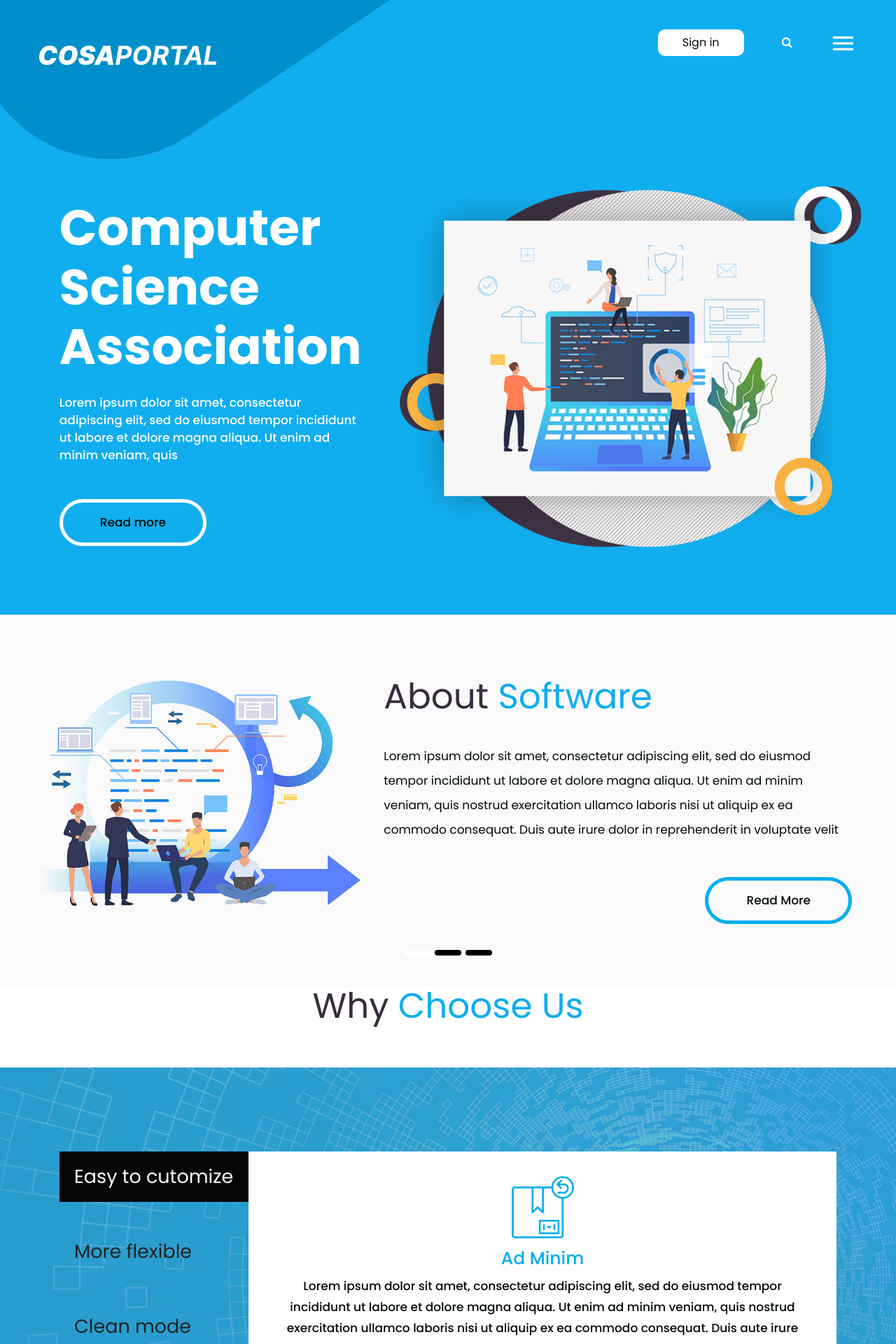
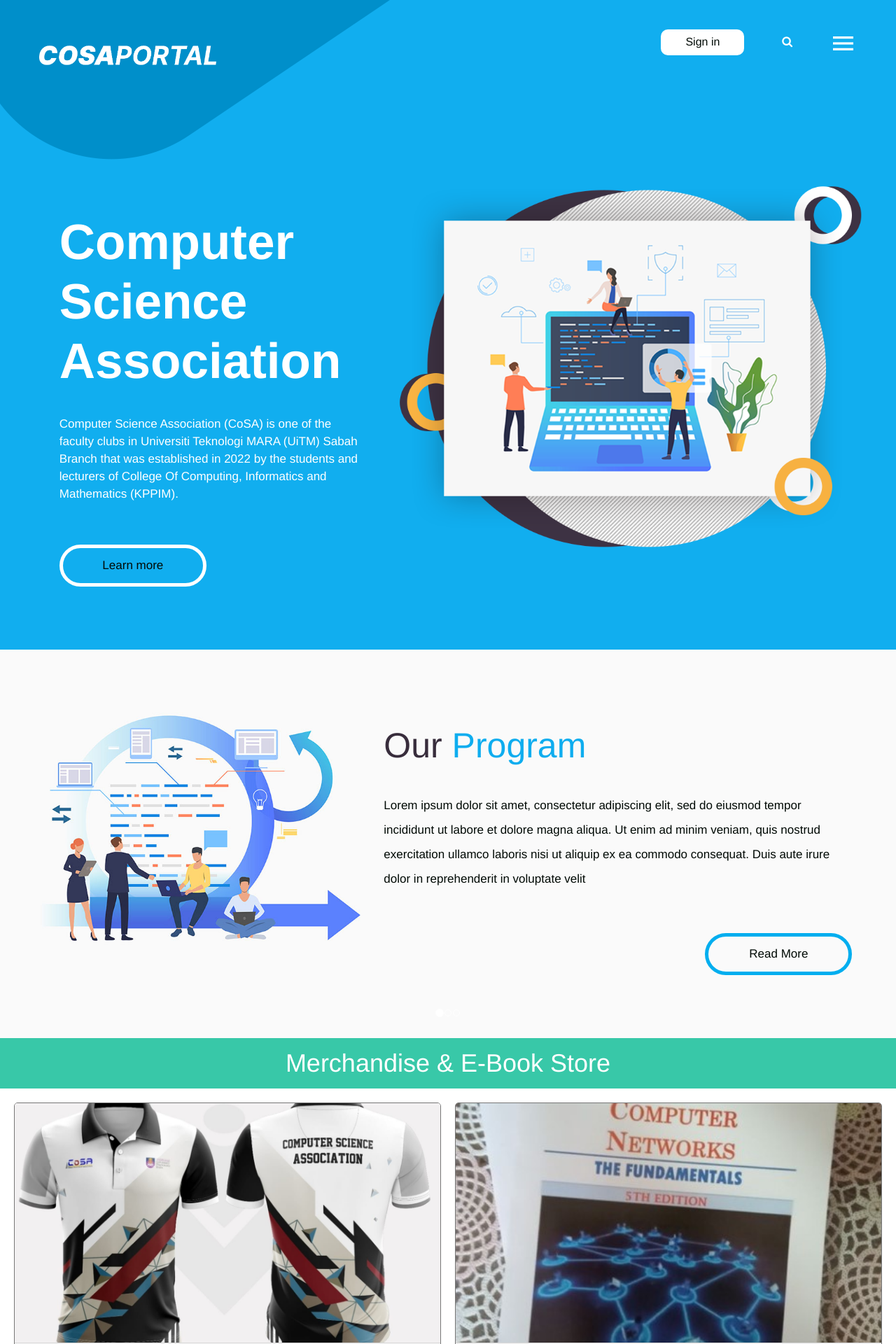
Before and after one commit to Gishi2/CoSAPortal, a PHP site: page / in a window 1280 px wide. Shown: the top 1920 px of the page at 70% size. Run offline with PHP 8.4, Linux system fonts and the light colour scheme; some libraries are stand-ins or nearby versions.

Commit message:
Main Page Update

```diff
--- a/css/style.css
+++ b/css/style.css
@@ -58,6 +58,69 @@ a {
      -ms-transition: all .3s ease-in-out;
      -o-transition: all .3s ease-in-out;
      transition: all .3s ease-in-out;
+}
+
+.split-content {
+     width: 100vw;
+}
+
+.split-container {
+     background-color: #38c8a8;
+}
+
+.split-text {
+     text-align: center;
+}
+
+.split-text h1 {
+     color: white;
+     padding: 16px;
+     margin: 0;
+}
+
+.card {
+     --padding: 1rem;
+     background: white;
+     border: 1px solid #777;
+     border-radius: .5rem;
+     overflow: hidden;
+}
+
+.card:hover {
+     cursor: pointer;
+}
+
+.card:hover > .card-image img {
+     transform: scale(1.025);
+}
+
+.card-grid {
+     display: grid;
+     grid-template-columns: repeat(auto-fit, minmax(300px, 1fr));
+     gap: 2rem;
+     align-items: flex-start;
+     margin: 2rem;
+}
+
+.card-image {
+     padding: 0;
+     overflow: hidden;
+}
+
+.card-image img {
+     display: block;
+     width: 100%;
+     aspect-ratio: 16 / 9;
+     object-fit: cover;
+     object-position: center;
+     transition: 200ms transform ease-in-out;
+}
+
+.card-footer {
+     margin: 0;
+     padding: var(--padding);
+     padding: 1rem;
+     text-align: center;
 }
 
 h1,
--- a/index.html
+++ b/index.html
@@ -25,9 +25,8 @@
       <!-- Tweaks for older IEs-->
       <link rel="stylesheet" href="https://netdna.bootstrapcdn.com/font-awesome/4.0.3/css/font-awesome.css">
       <link rel="stylesheet" href="https://cdnjs.cloudflare.com/ajax/libs/fancybox/2.1.5/jquery.fancybox.min.css" media="screen">
-      <!--[if lt IE 9]>
-      <script src="https://oss.maxcdn.com/html5shiv/3.7.3/html5shiv.min.js"></script>
-      <script src="https://oss.maxcdn.com/respond/1.4.2/respond.min.js"></script><![endif]-->
+      <!-- Bootstrap css -->
+      <link rel="stylesheet" href="https://maxcdn.bootstrapcdn.com/bootstrap/3.4.1/css/bootstrap.min.css">
    </head>
    <!-- body -->
    <body class="main-layout">
@@ -46,9 +45,10 @@
             </div>
             <ul class="list-unstyled components">
                <li class="active"> <a href="#">Home</a> </li>
-               <li><a href="#about">About </a> </li>
-               <li><a href="#work">Work</a> </li>
-               <li><a href="#contact">Contact </a> </li>
+               <li><a href="">About</a> </li>
+               <li><a href="">Programs</a> </li>
+               <li><a href="">Merchandise</a> </li>
+               <li><a href="">E-Book</a> </li>
             </ul>
          </nav>
       </div>
@@ -71,7 +71,6 @@
                      <div class="col-xl-9 col-lg-9 col-md-9 col-sm-9">
                         <ul class="btn">
                            <li class="down_btn"><a href="signup.html">Sign in</a></li>
-                           <!-- <li><a href="#">Sign Up</a></li> -->
                            <li><a href="#"><i class="fa fa-search" aria-hidden="true"></i></a></li>
                            <li><button type="button" id="sidebarCollapse">
                               <img src="images/menu_icon.png" alt="#" />
@@ -91,8 +90,8 @@
                <div class="col-xl-5 col-lg-5 col-md-5 col-sm-12">
                   <div class="text-bg">
                      <h1>Computer<br> Science <br>Association</h1>
-                     <p>Lorem ipsum dolor sit amet, consectetur adipiscing elit, sed do eiusmod tempor incididunt ut labore et dolore magna aliqua. Ut enim ad minim veniam, quis </p>
-                     <a class="read_more" href="#">Read more</a>
+                     <p>Computer Science Association (CoSA) is one of the faculty clubs in Universiti Teknologi MARA (UiTM) Sabah Branch that was established in 2022 by the students and lecturers of College Of Computing, Informatics and Mathematics (KPPIM).</p>
+                     <a class="read_more" href="#">Learn more</a>
                   </div>
                </div>
                <div class="col-xl-7 col-lg-7 col-md-7 col-sm-12">
@@ -121,7 +120,7 @@
                         </div>
                         <div class="col-md-7">
                            <div class="titlepage">
-                              <h2>About <span class="blu">Software</span></h2>
+                              <h2>Our <span class="blu">Program</span></h2>
                               <p>Lorem ipsum dolor sit amet, consectetur adipiscing elit, sed do eiusmod tempor incididunt ut labore et dolore magna aliqua. Ut enim ad minim veniam, quis nostrud exercitation ullamco laboris nisi ut aliquip ex ea commodo consequat. Duis aute irure dolor in reprehenderit in voluptate velit </p>
                               <a class="read_more">Read More</a>
                            </div>
@@ -139,7 +138,7 @@
                         </div>
                         <div class="col-md-7">
                            <div class="titlepage">
-                              <h2>About <span class="blu">Software</span></h2>
+                              <h2>Our <span class="blu">Program</span></h2>
                               <p>Lorem ipsum dolor sit amet, consectetur adipiscing elit, sed do eiusmod tempor incididunt ut labore et dolore magna aliqua. Ut enim ad minim veniam, quis nostrud exercitation ullamco laboris nisi ut aliquip ex ea commodo consequat. Duis aute irure dolor in reprehenderit in voluptate velit </p>
                               <a class="read_more">Read More</a>
                            </div>
@@ -157,7 +156,7 @@
                         </div>
                         <div class="col-md-7">
                            <div class="titlepage">
-                              <h2>About <span class="blu">Software</span></h2>
+                              <h2>Our <span class="blu">Program</span></h2>
                               <p>Lorem ipsum dolor sit amet, consectetur adipiscing elit, sed do eiusmod tempor incididunt ut labore et dolore magna aliqua. Ut enim ad minim veniam, quis nostrud exercitation ullamco laboris nisi ut aliquip ex ea commodo consequat. Duis aute irure dolor in reprehenderit in voluptate velit </p>
                               <a class="read_more">Read More</a>
                            </div>
@@ -174,103 +173,45 @@
             </a>
          </div>
          <!-- end about -->
-         <!-- choose  section -->
-         <div class="choose ">
-            <div class="container">
-               <div class="row">
-                  <div class="col-md-12">
-                     <div class="titlepage">
-                        <h2>Why <span class="blu"> Choose Us</span></h2>
-                     </div>
+
+         <!-- Merchandise & E-Book -->
+         <div class="split-content">
+            <div class="split-container">
+               <div class="split-text">
+                  <h1>Merchandise & E-Book Store</h1>
+               </div>
+            </div>
+            <div class="card-grid">
+
+               <div class="card">
+                  <div class="card-image">
+
+                     <a href="signup.html">
+                        <img src="images\cosa-jersey.jpg" alt="Merchandise Store">
+                     </a>
+
+                  </div>
+                  <div class="card-footer">
+                     <h1>Merchandise Store</h1>
                   </div>
                </div>
-            </div>
-            <div class="choose_bg">
-               <div class="container">
-                  <div class="row">
-                     <div class="col-md-12">
-                        <div class="row">
-                           <div class="col-xl-3 col-lg-3 col-md-3 col-sm-12 padding_right0">
-                              <ul class="easy">
-                                 <li class="active"><a href="#">Easy to cutomize</a></li>
-                                 <li><a href="#">More flexible</a></li>
-                                 <li><a href="#">Clean mode</a></li>
-                                 <li><a href="#">Ratinaready</a></li>
-                              </ul>
-                           </div>
-                           <div class="col-xl-9 col-lg-9 col-md-9 col-sm-12 padding_left0">
-                              <div class="choose_box">
-                                 <i><img src="images/admin.png" alt="#"/></i>
-                                 <h3> Ad Minim</h3>
-                                 <p>Lorem ipsum dolor sit amet, consectetur adipiscing elit, sed do eiusmod tempor incididunt ut labore et dolore magna aliqua. Ut enim ad minim veniam, quis nostrud exercitation ullamco laboris nisi ut aliquip ex ea commodo consequat. Duis aute irure dolor in reprehenderit in voluptate velit esse cillum dolore eu fugiat nulla pariatur. Excepteur sint occaecat cupidatat non proident, sunt in culpa qui officia deserunt mollit anim id est laborum."</p>
-                              </div>
-                           </div>
-                        </div>
-                     </div>
+
+               <div class="card">
+                  <div class="card-image">
+
+                     <a href="signup.html">
+                        <img src="images\itt300-book.jpg" alt="E-Book Store">
+                     </a>
+
+                  </div>
+                  <div class="card-footer">
+                     <h1>E-Book Store</h1>
                   </div>
                </div>
+
             </div>
-         </div>
-         <!-- end choose  section -->
-         <!-- work -->
-         <div id="work"  class="work">
-            <div class="container-fluid">
-               <div class="row d_flex">
-                  <div class="col-md-7">
-                     <div class="titlepage">
-                        <h2>How To <span class="blu">Works it</span></h2>
-                        <p>Lorem ipsum dolor sit amet, consectetur adipiscing elit, sed do eiusmod tempor incididunt ut labore et dolore magna aliqua. Ut enim ad minim veniam, quis nostrud exercitation ullamco laboris nisi ut aliquip ex ea commodo consequat. Duis aute irure dolor in reprehenderit in voluptate velit </p>
-                        <a class="read_more">Read More</a>
-                     </div>
-                  </div>
-                  <div class="col-md-5">
-                     <div class="work_img">
-                        <figure><img src="images/work_img.jpg" alt="#"/></figure>
-                     </div>
-                  </div>
-               </div>
-            </div>
-         </div>
-         <!-- end work -->
-         <!-- request -->
-         <div id="contact" class="request">
-            <div class="container">
-               <div class="row">
-                  <div class="col-md-12">
-                     <div class="titlepage">
-                        <h2>Request <span class="white">A call Back</span></h2>
-                     </div>
-                  </div>
-               </div>
-               <div class="row">
-                  <div class="col-md-6">
-                     <form id="request" class="main_form">
-                        <div class="row">
-                           <div class="col-md-12 ">
-                              <input class="contactus" placeholder="Full Name" type="type" name="Full Name">
-                           </div>
-                           <div class="col-md-12">
-                              <input class="contactus" placeholder="Email" type="type" name="Email">
-                           </div>
-                           <div class="col-md-12">
-                              <input class="contactus" placeholder="Phone Number" type="type" name="Phone Number">
-                           </div>
-                           <div class="col-md-12">
-                              <textarea class="textarea" placeholder="Message" type="type" Message="Name">Message </textarea>
-                           </div>
-                           <div class="col-md-12">
-                              <button class="send_btn">Send</button>
-                           </div>
-                        </div>
-                     </form>
-                  </div>
-                  <div class="col-md-6">
-                     <div id="map"></div>
-                  </div>
-               </div>
-            </div>
-         </div>
-         <!-- end request -->
+         <div>
+
          <!--  footer -->
          <footer>
             <div class="footer">
@@ -291,38 +232,36 @@
                                  <h3>Links</h3>
                                  <ul class="Menu_footer">
                                     <li class="active"> <a href="#">Home</a> </li>
-                                    <li><a href="#about">About </a> </li>
-                                    <li><a href="#work">Work</a> </li>
-                                    <li><a href="#contact">Contact </a> </li>
+                                    <li><a href="#about">About</a> </li>
+                                    <li><a href="">Programs</a> </li>
+                                    <li><a href="">Merchandise</a> </li>
+                                    <li><a href="">E-Book Store</a> </li>
                                  </ul>
                               </div>
                            </div>
                         </div>
                      </div>
                      <div class="col-xl-6 col-lg-6 col-md-12 col-sm-12">
-                        <div class="row">
+                        <!-- <div class="row"> -->
                            <div class="col-md-5 col-sm-6">
                               <div class="address">
                                  <h3>Follow Us</h3>
                               </div>
                               <ul class="social_icon">
                                  <li><a href="#">Facebook <i class="fa fa-facebook" aria-hidden="true"></i></a></li>
-                                 <li><a href="#"> Twitter<i class="fa fa-twitter" aria-hidden="true"></i></a></li>
-                                 <li><a href="#"> Linkedin<i class="fa fa-linkedin-square" aria-hidden="true"></i></a></li>
-                                 <li><a href="#"> Youtube<i class="fa fa-youtube-play" aria-hidden="true"></i></a></li>
-                                 <li><a href="#"> Instagram<i class="fa fa-instagram" aria-hidden="true"></i></a></li>
+                                 <li><a href="https://www.instagram.com/cosa.uitmkk/"> Instagram<i class="fa fa-instagram" aria-hidden="true"></i></a></li>
                               </ul>
                            </div>
-                           <div class="col-md-7 col-sm-6">
+                           <!-- <div class="col-md-7 col-sm-6">
                               <div class="address">
                                  <h3>Newsletter </h3>
-                              </div>
-                              <form class="bottom_form">
+                              </div> -->
+                              <!-- <form class="bottom_form">
                                  <input class="enter" placeholder="Enter Your Email" type="text" name="Enter Your Email">
                                  <button class="sub_btn">subscribe</button>
-                              </form>
-                           </div>
-                        </div>
+                              </form> -->
+                           <!-- </div> -->
+                        <!-- </div> -->
                      </div>
                   </div>
                </div>
@@ -330,7 +269,7 @@
                   <div class="container">
                      <div class="row">
                         <div class="col-md-12">
-                           <p>Copyright 2019 All Right Reserved By <a href="https://html.design/"> Free  html Templates</a></p>
+                           <p>Copyright 2019 All Right Reserved By <a href="https://html.design/"> Free HTML Templates</a></p>
                         </div>
                      </div>
                   </div>
@@ -383,31 +322,5 @@
              });
          });
       </script>
-      <script>
-         // This example adds a marker to indicate the position of Bondi Beach in Sydney,
-         // Australia.
-         function initMap() {
-           var map = new google.maps.Map(document.getElementById('map'), {
-             zoom: 11,
-             center: {
-               lat: 40.645037,
-               lng: -73.880224
-             },
-           });
-
-           var image = 'images/maps-and-flags.png';
-           var beachMarker = new google.maps.Marker({
-             position: {
-               lat: 40.645037,
-               lng: -73.880224
-             },
-             map: map,
-             icon: image
-           });
-         }
-      </script>
-      <!-- google map js -->
-      <script src="https://maps.googleapis.com/maps/api/js?key=AIzaSyA8eaHt9Dh5H57Zh0xVTqxVdBFCvFMqFjQ&callback=initMap"></script>
-      <!-- end google map js -->
    </body>
 </html>
```
Also changed, not shown: images/cosa-jersey.jpg (added), images/cosa-official.jpeg (added), images/itt300-book.jpg (added), images/map.jpg (deleted).
